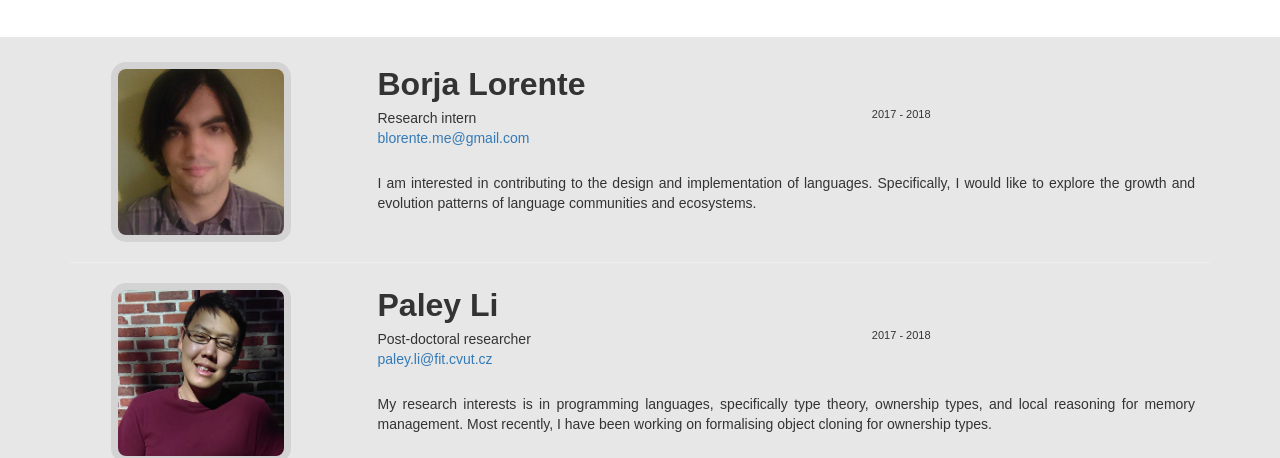
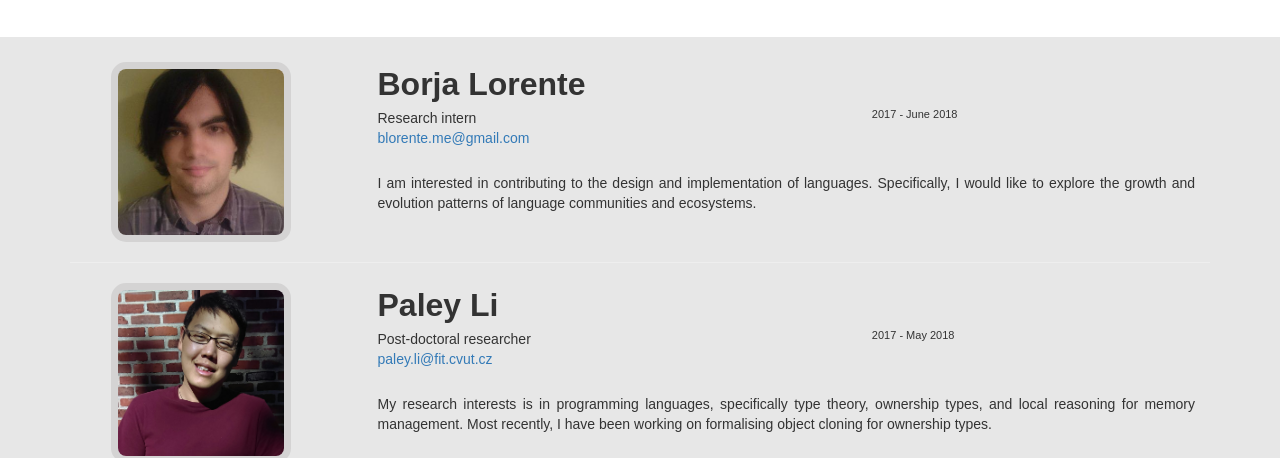
Before and after one commit to PRL-PRG/prl-prg.github.io, a Jekyll site: the page built from people.md, in a window 1280 px wide and 900 px high, scrolled down 2991 px. Shown: the part 152-610 px from the top of the window. Built offline with Jekyll 4.4.1, drawn with Linux system fonts in a browser that asks for light colours.

Commit message:
Added end months for Borja and Paley.

```diff
--- a/people.md
+++ b/people.md
@@ -121,7 +121,7 @@ people:
     title: Research intern
     email: blorente.me@gmail.com
     bio:
-    - 2017 - 2018
+    - 2017 - June 2018
     note: "I am interested in contributing to the design and implementation of languages. Specifically, I would like to explore the growth and evolution patterns of language communities and ecosystems."
 
   - type: alumni
@@ -130,7 +130,7 @@ people:
     title: Post-doctoral researcher
     email: paley.li@fit.cvut.cz
     bio:
-    - 2017 - 2018
+    - 2017 - May 2018
     note: "My research interests is in programming languages, specifically type theory, ownership types, and local reasoning for memory management. Most recently, I have been working on formalising object cloning for ownership types."
 
   - type: alumni
```
